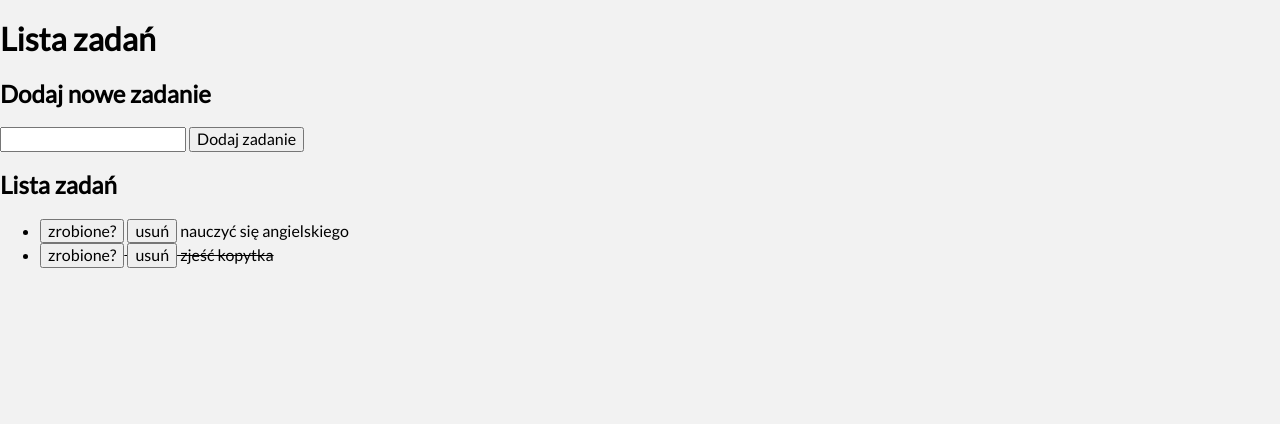
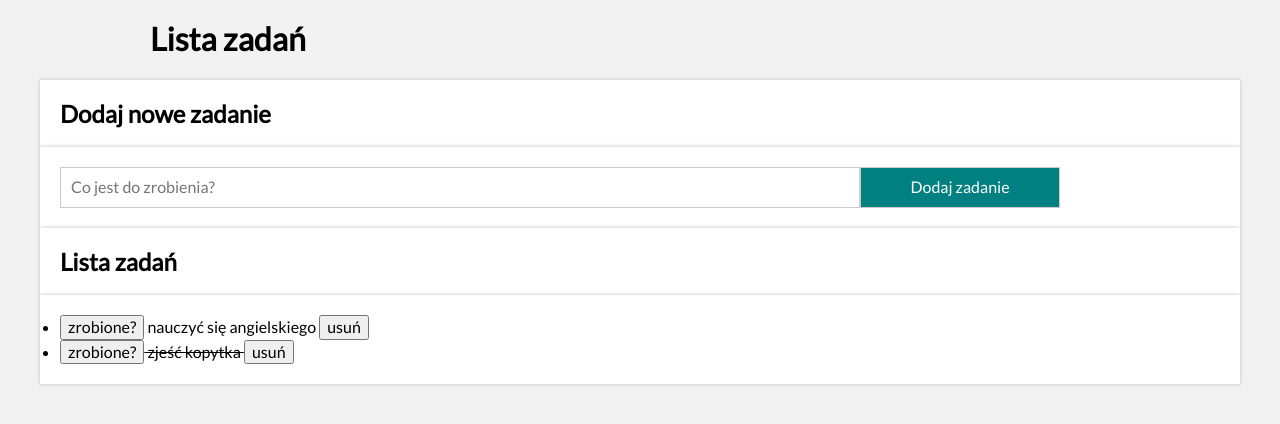
Before and after one commit to Elwira2000/to-do-list, a plain HTML site: page to-do-list/index.html in a window 1280 px wide. Drawn offline with nearby package versions, Linux system fonts and the light colour scheme; a web font is replaced by a local one.

Commit message:
first styles

```diff
--- /dev/null
+++ b/to-do-list/css/box.css
@@ -0,0 +1,8 @@
+.box {
+    border: none;
+    max-width: 1200px;
+    margin: 0 auto;
+    padding: 20px 20px;
+    box-shadow: 0px 0px 4px 0px #BFBFBF;
+    background-color: white;
+}
--- /dev/null
+++ b/to-do-list/css/form.css
@@ -0,0 +1,20 @@
+.form {
+    display: flex;
+    flex-wrap: wrap;
+}
+
+.form__button {
+    max-width: 200px;
+    border: 1px solid #ccc;
+    background-color: teal;
+    color: white;
+    padding: 10px;
+    cursor: pointer;
+    flex-grow: 1;
+}
+
+.form__field {
+    border: 1px solid #ccc;
+    padding: 10px;
+    width: 800px;
+}
--- /dev/null
+++ b/to-do-list/css/headers.css
@@ -0,0 +1,12 @@
+.header {
+    padding-left: 150px;
+}
+
+.subheader {
+    border: none;
+    max-width: 1200px;
+    margin: 0 auto;
+    padding: 20px 20px;
+    box-shadow: 0px 0px 4px 0px #BFBFBF;
+    background-color: white;
+}
--- /dev/null
+++ b/to-do-list/css/list.css
@@ -0,0 +1,8 @@
+.unorderedList {
+    border: none;
+    max-width: 1200px;
+    margin: 0 auto;
+    padding: 20px 20px;
+    box-shadow: 0px 0px 4px 0px #BFBFBF;
+    background-color: white;
+}
--- a/to-do-list/index.html
+++ b/to-do-list/index.html
@@ -9,20 +9,27 @@
         integrity="sha512-NhSC1YmyruXifcj/KFRWoC561YpHpc5Jtzgvbuzx5VozKpWvQ+4nXhPdFgmx8xqexRcpAglTj9sIBWINXa8x5w=="
         crossorigin="anonymous" referrerpolicy="no-referrer" />
     <link href="css/style.css" rel="stylesheet">
+    <link href="css/form.css" rel="stylesheet">
+    <link href="css/box.css" rel="stylesheet">
+    <link href="css/headers.css" rel="stylesheet">
+    <link href="css/list.css" rel="stylesheet">
     <script defer src="js/script.js"></script>
-    <link href="https://fonts.googleapis.com/css2?family=Lato&family=Nosifer&family=Sometype+Mono&display=swap" rel="stylesheet">
+    <link href="https://fonts.googleapis.com/css2?family=Lato&family=Nosifer&family=Sometype+Mono&display=swap"
+        rel="stylesheet">
 </head>
 
 <body class="body">
     <h1 class="header">Lista zadań</h1>
-    <h2 class="subHeader">Dodaj nowe zadanie</h2>
+    <h2 class="subheader">Dodaj nowe zadanie</h2>
 
-    <form class="js-form form">
-        <input class="js-newTask">
-        <button class="form__button">Dodaj zadanie</button>
-    </form>
+    <div class="box">
+        <form class="js-form form">
+            <input class="js-newTask form__field" placeholder="Co jest do zrobienia?">
+            <button class="form__button">Dodaj zadanie</button>
+        </form>
+    </div>
 
-    <h2 class="subHeader">Lista zadań</h2>
+    <h2 class="subheader">Lista zadań</h2>
     <ul class="js-tasks unorderedList"></ul>
 </body>
 
--- a/to-do-list/js/script.js
+++ b/to-do-list/js/script.js
@@ -54,8 +54,8 @@
             <li
             ${task.done ? "style=\"text-decoration: line-through\"" : ""}>
             <button class="js-done">zrobione?</button>
+            ${task.content}
             <button class="js-remove">usuń</button>
-            ${task.content}
             </li>
             `;
         }
```
